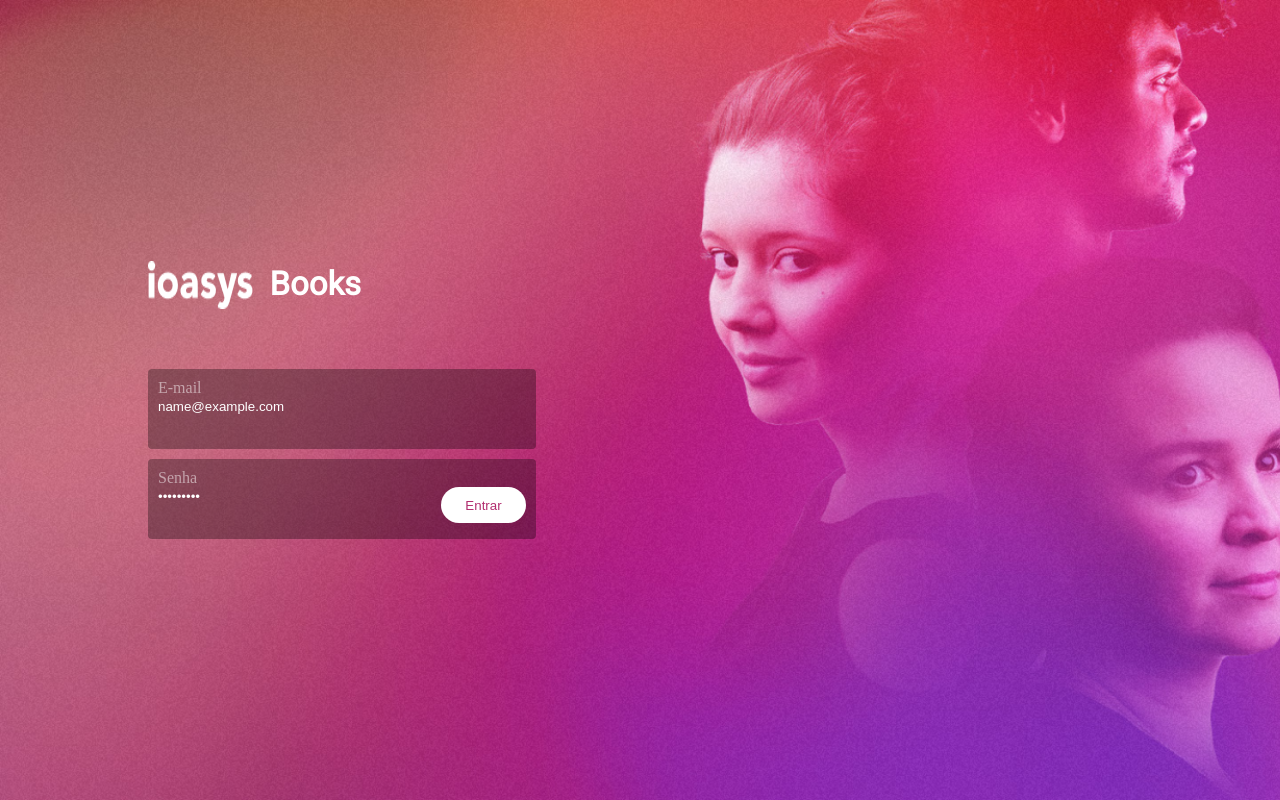
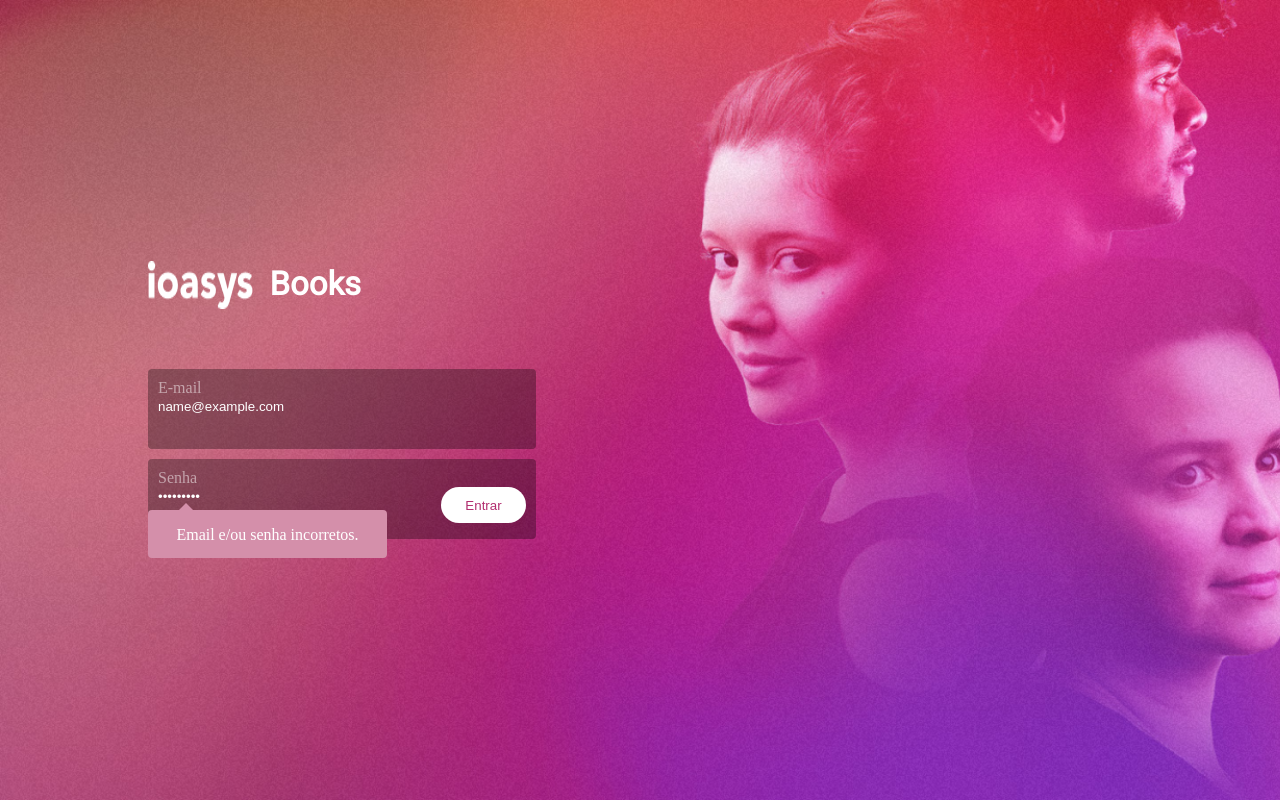
Before and after one commit to jeovanedossantossantos/ioasys-books, a React (Create React App) app: page / in a window 1280 px wide. Both pictures are taken after typing "name@example.com", "Sample123" into the empty fields and a click on the button "Entrar". Built offline with nearby package versions, Linux system fonts and the light colour scheme; no server answers.

Commit message:
fix: solving login bug

```diff
--- a/src/components/FormSigin/index.tsx
+++ b/src/components/FormSigin/index.tsx
@@ -3,7 +3,7 @@ import { useNavigate } from "react-router-dom";
 import Logo from "../../assets/img/Logo.png"
 import { AuthContext } from "../../hooks/auth";
 import { api } from "../../service/api";
-import { Container, Input, LogoIoasys } from "./style";
+import { AlertToos, Container, Input, LogoIoasys } from "./style";
 
 interface UserSiginIn {
     email: string;
@@ -33,6 +33,7 @@ export const FormSigin: React.FC = () => {
     const [dataAuth, setDataAuth] = useState<AuthUserSigin>({} as AuthUserSigin)
     const [dataToken, setDataToken] = useState<RefreshToken>({} as RefreshToken)
     const {sigin,setSigin} = useContext(AuthContext)
+    const [alertSigin,setAlertSigin] = useState(false)
     const push = useNavigate()
     const hadleSumbmit = async (event: any) => {
         event.preventDefault();
@@ -48,7 +49,7 @@ export const FormSigin: React.FC = () => {
 
 
         } catch (e) {
-            console.log(e)
+            setAlertSigin(true)
         }
     }
     useEffect(() => {
@@ -62,7 +63,7 @@ export const FormSigin: React.FC = () => {
         if(sigin)push("/home")
         // console.log(dataAuth.refreshToken)
 
-    }, [dataUser,dataAuth]);
+    }, [dataUser,dataAuth,dataToken]);
 
 
     return (
@@ -86,6 +87,10 @@ export const FormSigin: React.FC = () => {
                         <button onClick={(e) => hadleSumbmit(e)}>Entrar</button>
                     </div>
                 </Input >
+                <AlertToos props={alertSigin}>
+                    <div></div>
+                    <p><span>Email e/ou senha incorretos.</span></p>
+                </AlertToos>
             </form>
         </Container>
     )
--- a/src/components/FormSigin/style.ts
+++ b/src/components/FormSigin/style.ts
@@ -99,3 +99,43 @@ export const Input = styled.div`
 
     }
 `
+interface AlertToosProps{
+    props:boolean;
+}
+export const AlertToos = styled.div<AlertToosProps>`
+
+    display: ${(props: AlertToosProps) =>
+    props.props === false ? 'none' : "block"};
+    background:#d48faa;
+    position: absolute;
+    width: 239px;
+    height: 48px;
+    margin: 10px;
+    top: 500px;
+
+
+    backdrop-filter: blur(2px);
+    /* Note: backdrop-filter has minimal browser support */
+
+    border-radius: 4px;
+
+    div{
+        margin-top:-7px;
+        margin-left:30px;
+        width: 0;
+        height: 0;
+        border-left: 8px solid transparent;
+        border-right: 8px solid transparent;
+        border-bottom: 8px solid #d48faa;
+    }
+    p{
+        display: flex;
+        height: 48px;
+        margin: auto;
+        text-align: center;
+        justify-content: center;
+        align-items: center;
+
+        /* background-color: #FFFFFF; */
+    }
+`
```
